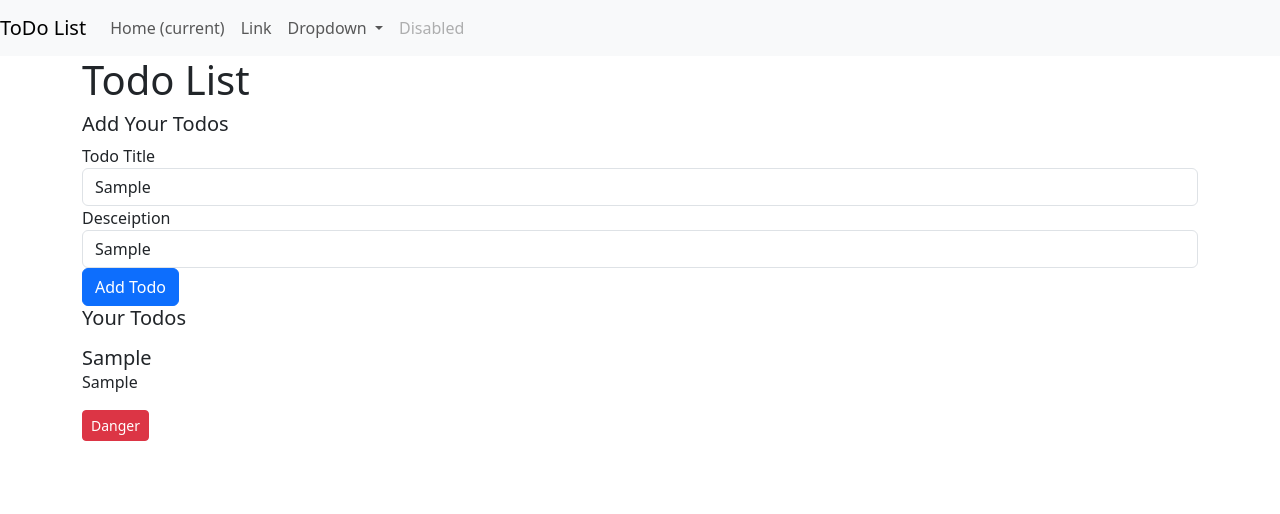
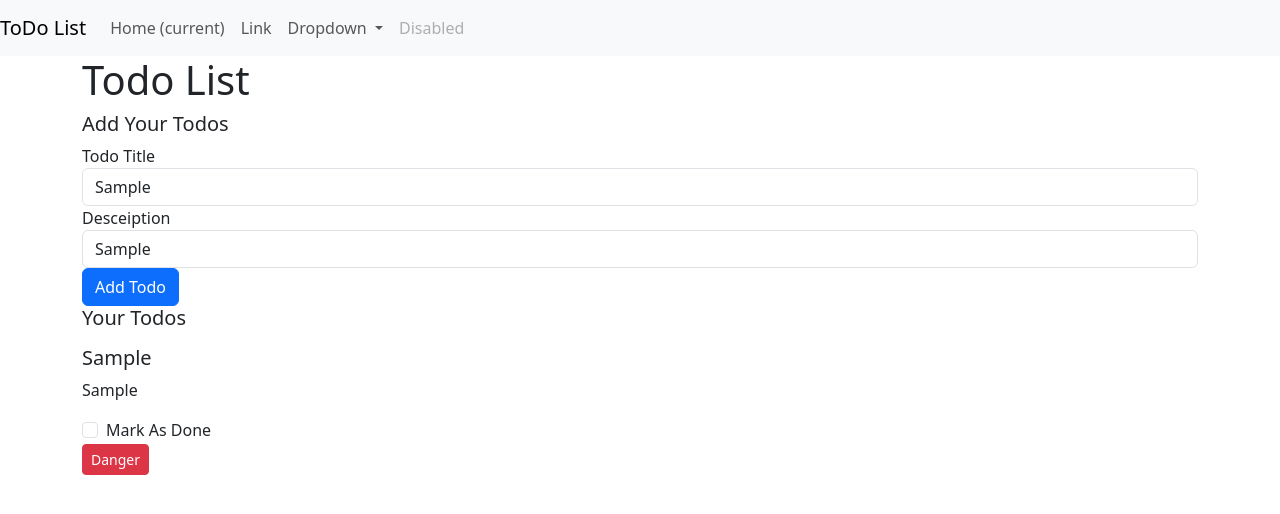
Before and after one commit to ashoksethy/Todo-list, an Angular app: page / in a window 1280 px wide. Both pictures are taken after typing "Sample", "Sample" into the empty fields and a click on the button "Add Todo". Shown: the top 514 px of the page. Built offline with nearby package versions, Linux system fonts and the light colour scheme.

Commit message:
added strick and no strick with checkbox

```diff
--- a/src/app/MyComponents/todo-item/todo-item.component.html
+++ b/src/app/MyComponents/todo-item/todo-item.component.html
@@ -4,8 +4,14 @@
     <button class="btn btn-danger" >Delete</button>   -->
 
     <div class="card-body">
-        <h5 class="card-title">{{todo.title}}</h5>
+        <!-- <h5 [class]="'nostrike'?todo.active:'strike'">{{todo.title}}</h5> -->
+        <h5 [class.nostrike]="todo.active" [class.strike]="!todo.active">{{todo.title}}</h5>
+
         <p class="card-text">{{todo.desc}}</p>
+        <div class="form-check">
+          <input type="checkbox" class="form-check-input" id="exampleCheck1" (click)="onCheckboxClick(todo)">
+          <label class="form-check-label" for="exampleCheck1">Mark As Done</label>
+        </div>
         <button type="button" class="btn btn-danger btn-sm"  (click)="onClick(todo)">Danger</button>
       </div>
 
--- a/src/app/MyComponents/todo-item/todo-item.component.ts
+++ b/src/app/MyComponents/todo-item/todo-item.component.ts
@@ -16,4 +16,7 @@ export class TodoItemComponent {
     this.todoDelete.emit(todo);
     console.log("Delete has been clilcked");
   }
+  onCheckboxClick(todos:Todo){
+
+  }
 }
```
